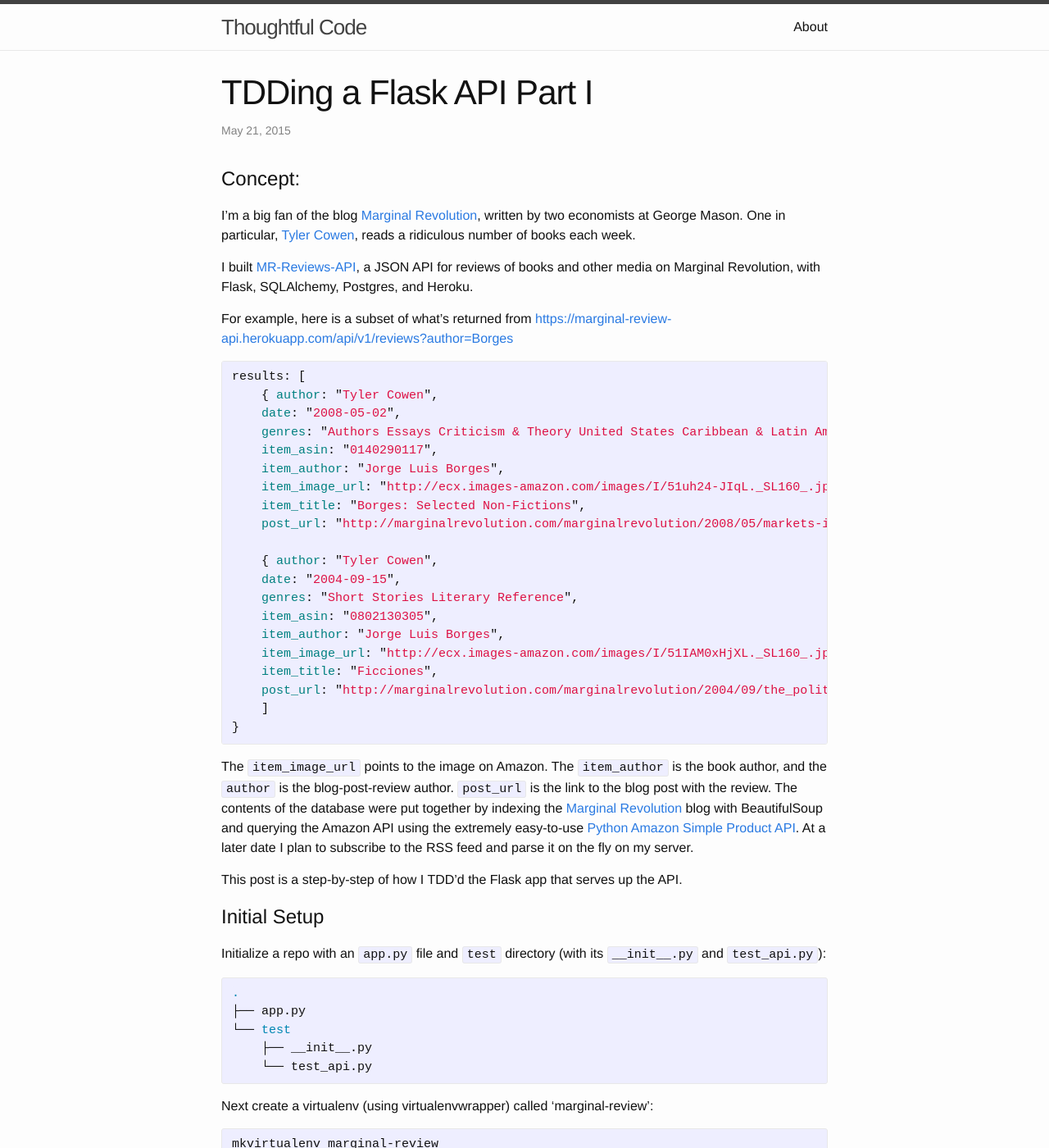
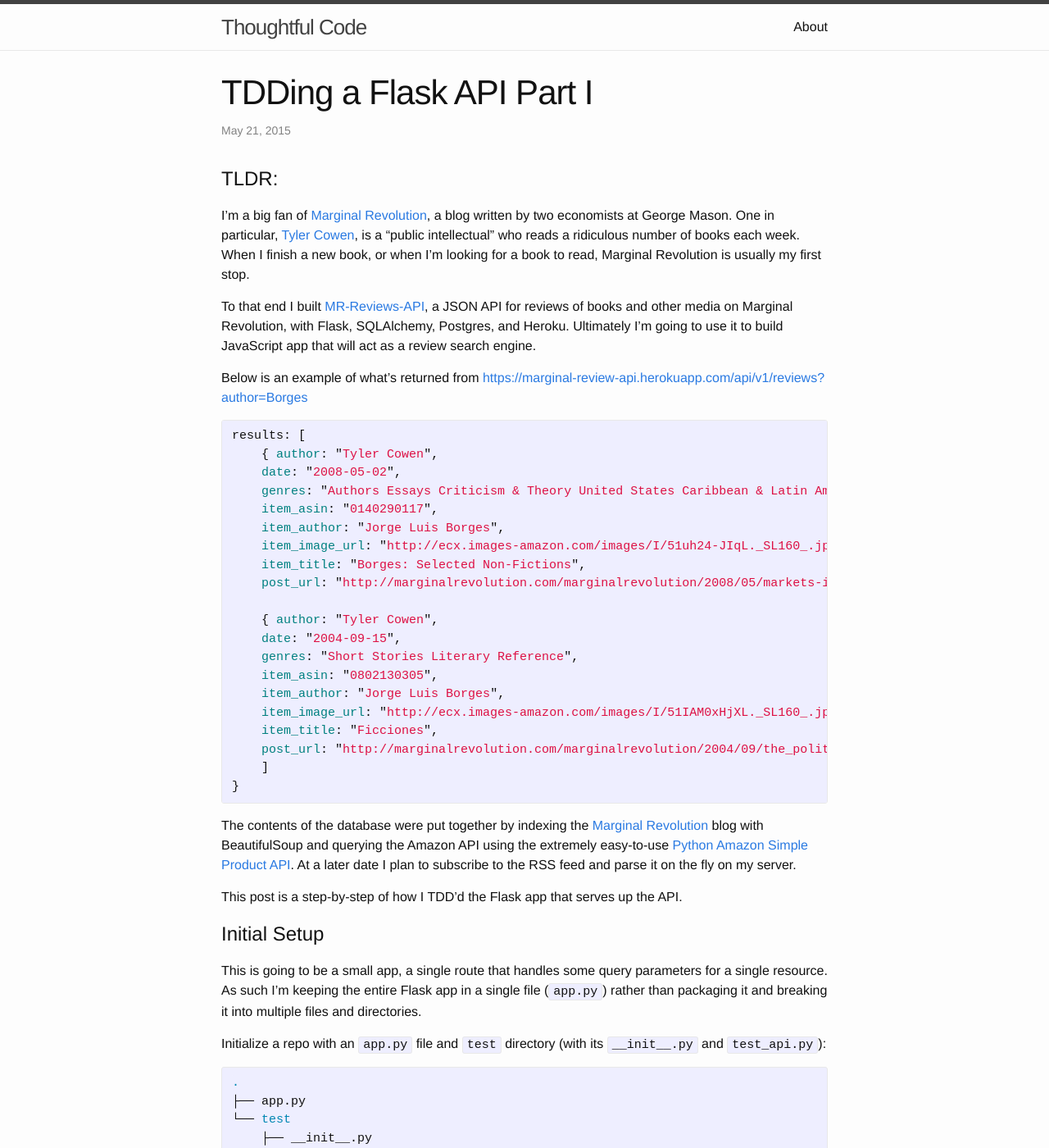
Before and after one commit to cfmeyers/cfmeyers.github.io, a Jekyll site: the page built from _posts/2015-05-20-tdding-a-flask-api.markdown, in a window 1280 px wide and 1400 px high. Shown: the whole window at 82% size. Built offline with Jekyll 4.4.1, drawn with Linux system fonts in a browser that asks for light colours; some of the changed text lies outside the part shown.

Commit message:
update tdd flask api

```diff
--- a/_posts/2015-05-20-tdding-a-flask-api.markdown
+++ b/_posts/2015-05-20-tdding-a-flask-api.markdown
@@ -4,13 +4,13 @@ title: "TDDing a Flask API Part I"
 date: 2015-05-20T21:56:43-04:00
 ---
 
-#Concept:
+#TLDR:
 
-I'm a big fan of the blog [Marginal Revolution](http://marginalrevolution.com/), written by two economists at George Mason.  One in particular, [Tyler Cowen](http://en.wikipedia.org/wiki/Tyler_Cowen), reads a ridiculous number of books each week.
+I'm a big fan of [Marginal Revolution](http://marginalrevolution.com/), a blog written by two economists at George Mason.  One in particular, [Tyler Cowen](http://en.wikipedia.org/wiki/Tyler_Cowen), is a "public intellectual" who reads a ridiculous number of books each week.  When I finish a new book, or when I'm looking for a book to read, Marginal Revolution is usually my first stop.
 
-I built [MR-Reviews-API](https://github.com/cfmeyers/mr-reviews-api), a JSON API for reviews of books and other media on Marginal Revolution, with Flask, SQLAlchemy, Postgres, and Heroku.
+To that end I built [MR-Reviews-API](https://github.com/cfmeyers/mr-reviews-api), a JSON API for reviews of books and other media on Marginal Revolution, with Flask, SQLAlchemy, Postgres, and Heroku.  Ultimately I'm going to use it to build JavaScript app that will act as a review search engine.
 
-For example, here is a subset of what's returned from [https://marginal-review-api.herokuapp.com/api/v1/reviews?author=Borges](https://marginal-review-api.herokuapp.com/api/v1/reviews?author=Borges)
+Below is an example of what's returned from [https://marginal-review-api.herokuapp.com/api/v1/reviews?author=Borges](https://marginal-review-api.herokuapp.com/api/v1/reviews?author=Borges)
 
 {% highlight javascript %}
 results: [
@@ -35,11 +35,13 @@ results: [
 }
 {% endhighlight %}
 
-The `item_image_url` points to the image on Amazon.  The `item_author` is the book author, and the `author` is the blog-post-review author.  `post_url` is the link to the blog post with the review.  The contents of the database were put together by indexing the [Marginal Revolution](http://marginalrevolution.com/) blog with BeautifulSoup and querying the Amazon API using the extremely easy-to-use [Python Amazon Simple Product API](https://github.com/yoavaviram/python-amazon-simple-product-api).  At a later date I plan to subscribe to the RSS feed and parse it on the fly on my server.
+The contents of the database were put together by indexing the [Marginal Revolution](http://marginalrevolution.com/) blog with BeautifulSoup and querying the Amazon API using the extremely easy-to-use [Python Amazon Simple Product API](https://github.com/yoavaviram/python-amazon-simple-product-api).  At a later date I plan to subscribe to the RSS feed and parse it on the fly on my server.
 
 This post is a step-by-step of how I TDD'd the Flask app that serves up the API.
 
 #Initial Setup
+
+This is going to be a small app, a single route that handles some query parameters for a single resource.  As such I'm keeping the entire Flask app in a single file (`app.py`) rather than packaging it and breaking it into multiple files and directories.
 
 Initialize a repo with an `app.py` file and `test` directory (with its `__init__.py` and `test_api.py`):
 
@@ -87,9 +89,9 @@ class TestCase(unittest.TestCase):
 
 ###Initial Errors:
 
-1.)  `NameError: global name 'app' is not defined`, fixed with a quick import in the test file, `from app import app`
+1.)  `NameError: global name 'app' is not defined`: fix this with a quick import in the test file, `from app import app`
 
-2.)  `ImportError: cannot import name app`, fixed with `app.py`:
+2.)  `ImportError: cannot import name app`: fix this with the following additions to `app.py`:
 
         {% highlight python %}
         from flask import Flask, jsonify
@@ -97,9 +99,9 @@ class TestCase(unittest.TestCase):
         app = Flask(__name__)
         {% endhighlight %}
 
-3.)  `ImportError: No module named flask`, fixed with `pip install flask`
+3.)  `ImportError: No module named flask`: fix this with `pip install flask`
 
-4.)  `ValueError: No JSON object could be decoded` is our first real error, prompting us to actually set up the 'hello world' route we're testing.
+4.)  `ValueError: No JSON object could be decoded`: this is your first real error, prompting you to actually set up the 'hello world' route you're testing.
 
         {% highlight python %}
         from flask import Flask, jsonify
@@ -327,6 +329,14 @@ Be sure to update your requirements.txt to include `psycopg2`.  After we commit
 
 The rest of the tests and app are relatively prosaic; you can see the code at [this github repo](https://github.com/cfmeyers/mr-reviews-api).  The API itself is deployed to Heroku [here](https://marginal-review-api.herokuapp.com/api/v1/reviews).
 
+In deploying this app I learned how to "push" the contents of a local postgres database to the postgres database set up by Heroku (didn't even know you could do that).  To do this, first make sure your Heroku database is empty with the command `heroku pg:reset HEROKU_POSTGRESQL_DATABASECOLOR` (be sure to use your own database color).  Then run your variant on the command
+
+{% highlight bash %}
+heroku pg:push marginal-review HEROKU_POSTGRESQL_CHARCOAL --app marginal-review-api
+{% endhighlight %}
+
+In the above command, `marginal-review` is the name of my *local* postgres database (filled with all the data I collected from Marginal Revolution and the Amazon API).  `HEROKU_POSTGRESQL_CHARCOAL` is my Heroku database color.  `marginal-review-api` is the name of my Heroku app.  It magically works; I was able to transfer a 6,000 row database in this way.
+
 ##Helpful Links
 
 -  [setting-up-unit-tests-with-flask](http://kronosapiens.github.io/blog/2014/07/29/setting-up-unit-tests-with-flask/)
```
Also changed, not shown: other parts of _posts/2015-05-20-tdding-a-flask-api.markdown (+5 -5 lines).
